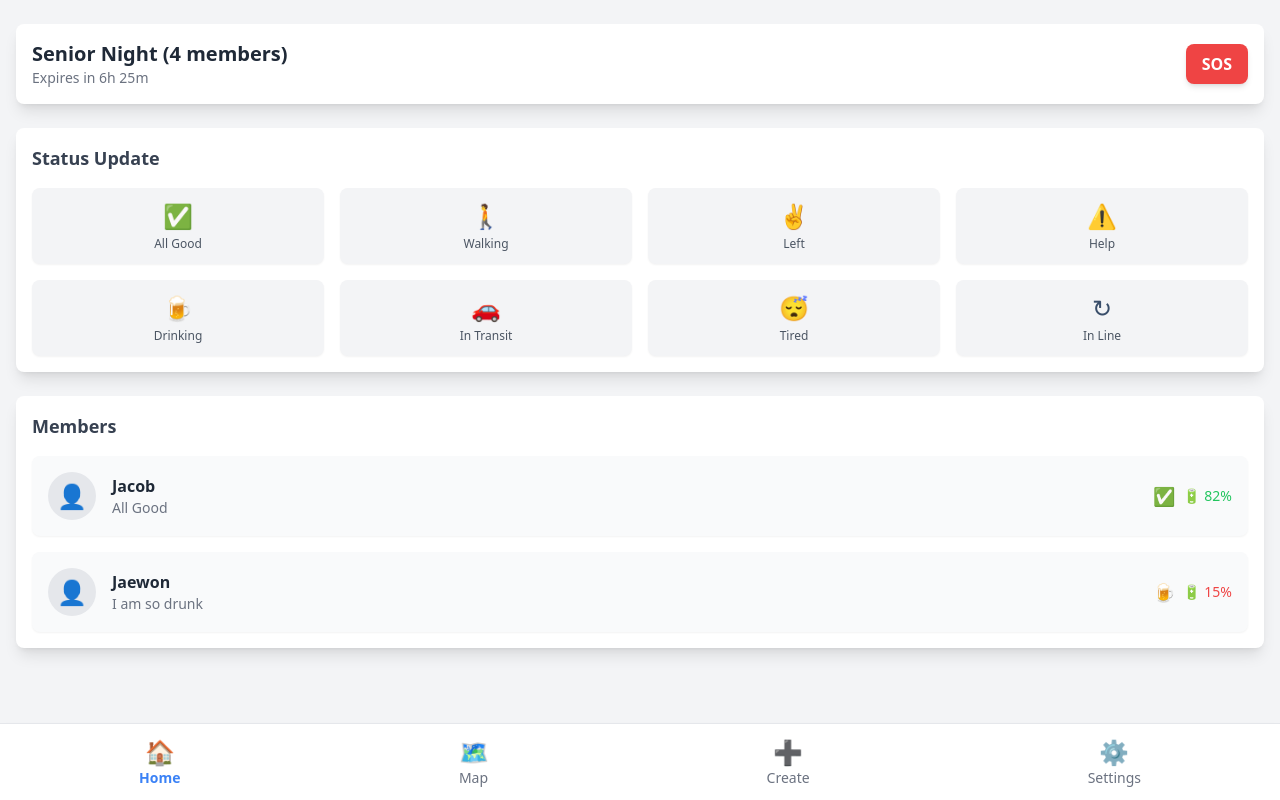
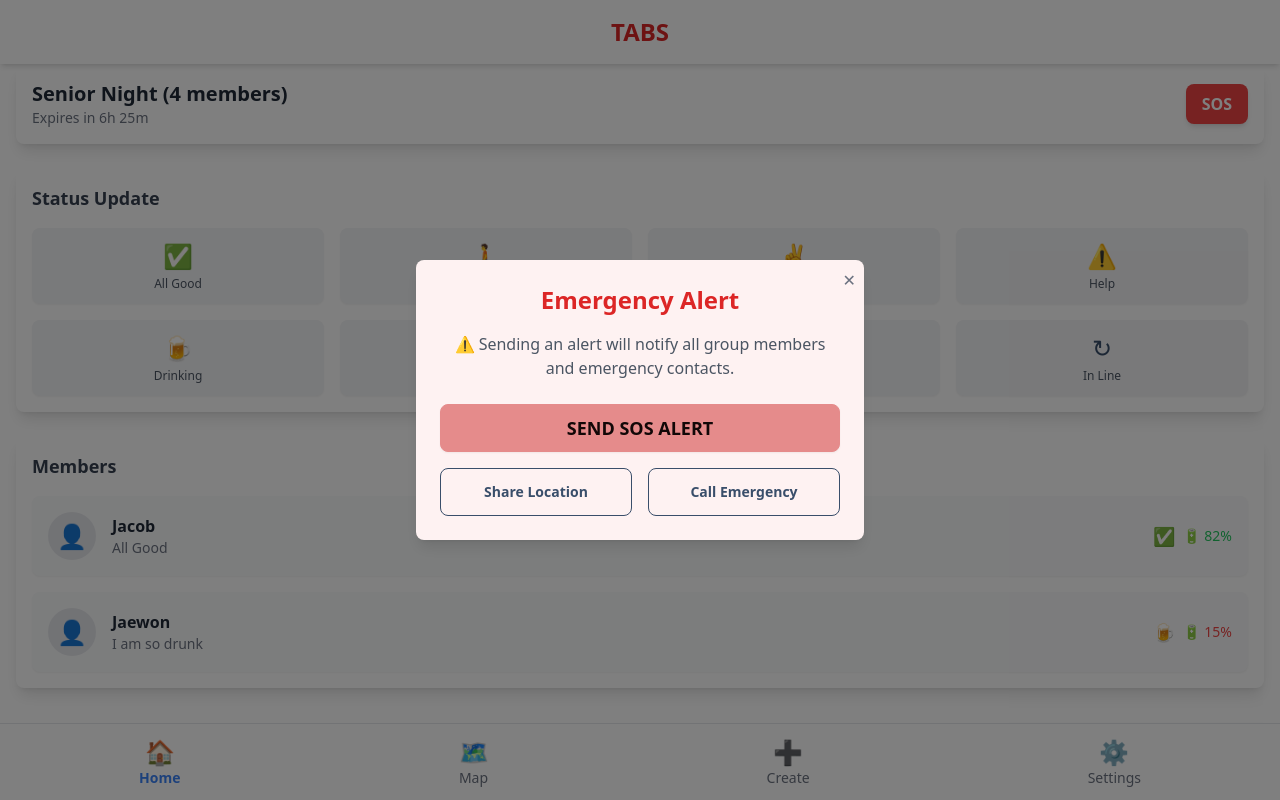
Before and after one commit to jaketng/tabs-ui, a React (Vite) app: page / in a window 1280 px wide. Both pictures are taken after a click on the button "SOS". Built offline with nearby package versions, Linux system fonts and the light colour scheme.

Commit message:
Created sos popup and fixed routing

```diff
--- a/src/App.jsx
+++ b/src/App.jsx
@@ -4,9 +4,14 @@ import HomePage from "./pages/HomePage";
 import CreateGroupPage from "./pages/CreateGroupPage";
 import EmergencyPage from "./pages/EmergencyPage";
 import BottomNavbar from "./components/BottomNavbar";
+import Header from "./components/Header";
 
 const App = () => (
-  <div className="min-h-screen flex flex-col">
+  <div className="min-h-screen flex flex-col pt-16">
+    {/* Header always at the top */}
+    <Header />
+
+    {/* Main Content */}
     <div className="flex-1">
       <Routes>
         <Route path="/" element={<HomePage />} />
@@ -22,6 +27,8 @@ const App = () => (
         />
       </Routes>
     </div>
+
+    {/* Bottom Navbar Always Visible */}
     <BottomNavbar />
   </div>
 );
--- /dev/null
+++ b/src/components/EmergencyAlertModal.jsx
@@ -0,0 +1,32 @@
+import React from "react";
+
+const EmergencyAlertModal = ({ onClose }) => {
+  return (
+    <div className="fixed inset-0 bg-black bg-opacity-50 flex items-center justify-center z-50">
+      <div className="bg-red-50 p-6 rounded-lg w-11/12 max-w-md shadow-lg relative">
+        <button
+          onClick={onClose}
+          className="absolute top-2 right-2 text-gray-500 hover:text-gray-800"
+        >
+          ✕
+        </button>
+        <h2 className="text-2xl font-bold text-red-600 mb-4 text-center">
+          Emergency Alert
+        </h2>
+        <p className="text-gray-600 text-center mb-6">
+          ⚠️ Sending an alert will notify all group members and emergency
+          contacts.
+        </p>
+        <button className="btn btn-error w-full py-2 text-lg font-bold mb-4">
+          SEND SOS ALERT
+        </button>
+        <div className="grid grid-cols-2 gap-4">
+          <button className="btn btn-outline w-full">Share Location</button>
+          <button className="btn btn-outline w-full">Call Emergency</button>
+        </div>
+      </div>
+    </div>
+  );
+};
+
+export default EmergencyAlertModal;
--- /dev/null
+++ b/src/components/Header.jsx
@@ -0,0 +1,11 @@
+import React from "react";
+
+const Header = () => (
+  <header className="bg-white py-4 shadow-md fixed top-0 w-full z-10">
+    <div className="container mx-auto flex justify-center">
+      <h1 className="text-2xl font-bold text-red-600">TABS</h1>
+    </div>
+  </header>
+);
+
+export default Header;
--- a/src/pages/HomePage.jsx
+++ b/src/pages/HomePage.jsx
@@ -1,17 +1,18 @@
-import React from "react";
+import React, { useState } from "react";
 import StatusGrid from "../components/StatusGrid";
 import MemberCard from "../components/MemberCard";
-import BottomNavbar from "../components/BottomNavbar";
+import EmergencyAlertModal from "../components/EmergencyAlertModal";
 
 const HomePage = () => {
+  const [showModal, setShowModal] = useState(false);
+
   const members = [
     { name: "Jacob", status: "All Good", battery: 82, emoji: "✅" },
     { name: "Jaewon", status: "I am so drunk", battery: 15, emoji: "🍺" },
   ];
 
   return (
-    <div className="bg-gray-100 min-h-screen flex flex-col justify-between">
-      <div className="container mx-auto px-4 py-6">
+    <div className="container mx-auto px-4 pb-4">
       {/* Group Info */}
       <div className="bg-white rounded-lg shadow-lg p-4 mb-6">
         <div className="flex items-center justify-between">
@@ -21,7 +22,10 @@ const HomePage = () => {
             </h2>
             <p className="text-sm text-gray-500">Expires in 6h 25m</p>
           </div>
-            <button className="bg-red-500 text-white font-bold py-2 px-4 rounded-lg shadow-md">
+          <button
+            onClick={() => setShowModal(true)}
+            className="bg-red-500 text-white font-bold py-2 px-4 rounded-lg shadow-md"
+          >
             SOS
           </button>
         </div>
@@ -44,7 +48,9 @@ const HomePage = () => {
           ))}
         </div>
       </div>
-      </div>
+
+      {/* Emergency Alert Modal */}
+      {showModal && <EmergencyAlertModal onClose={() => setShowModal(false)} />}
     </div>
   );
 };
```
Lines whose indentation alone changed are shown as unchanged.
